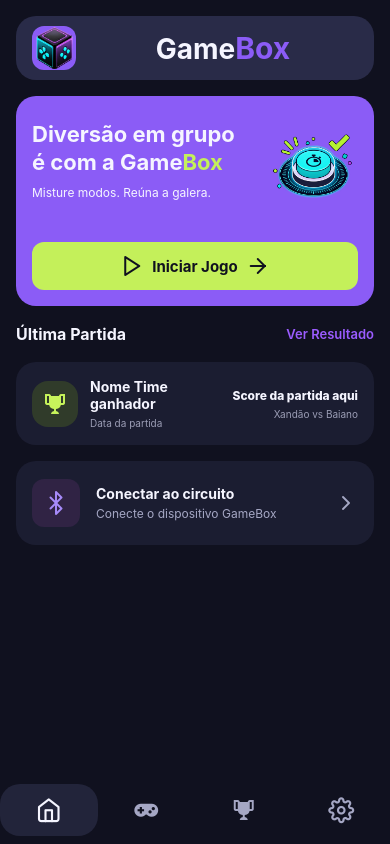
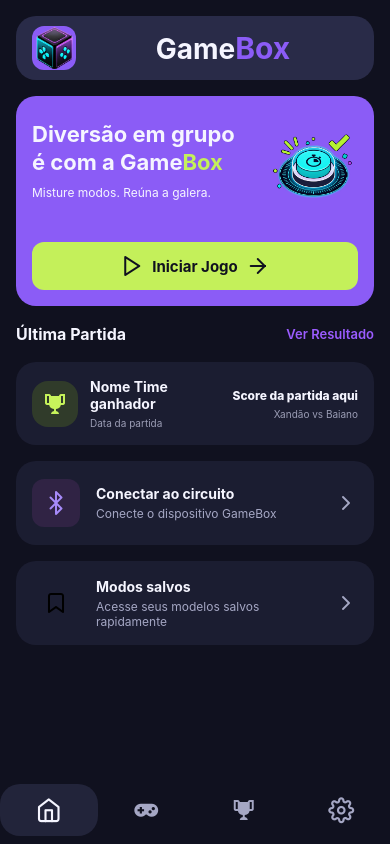
Before and after one commit to YanSilva22/GameBox, a React Native app: screen /HomeScreen in a window 390 px wide. Built offline with nearby package versions, Linux system fonts and the light colour scheme.

Commit message:
Adds a second ActionCard to HomeScreen
- Adds the saved game modes card to the home layout.
- Configures it to navigate to GameScreen on press.

```diff
--- a/src/screens/HomeScreen.js
+++ b/src/screens/HomeScreen.js
@@ -33,6 +33,14 @@ export default function HomeScreen() {
             backgroundColor= {colors.backgroundActionCard}
             onPress={() => navigation.navigate('SettingsScreen')}
           />
+          <ActionCard
+            icon="bookmark"
+            title="Modos salvos"
+            subtitle="Acesse seus modelos salvos rapidamente"
+            color= {colors.colorActionCard2}
+            backgroundColor= {colors.backgroundActionCard2}
+            onPress={() => navigation.navigate('GameScreen')}
+          />
         </View>
 
         <NavigationBar />
```
